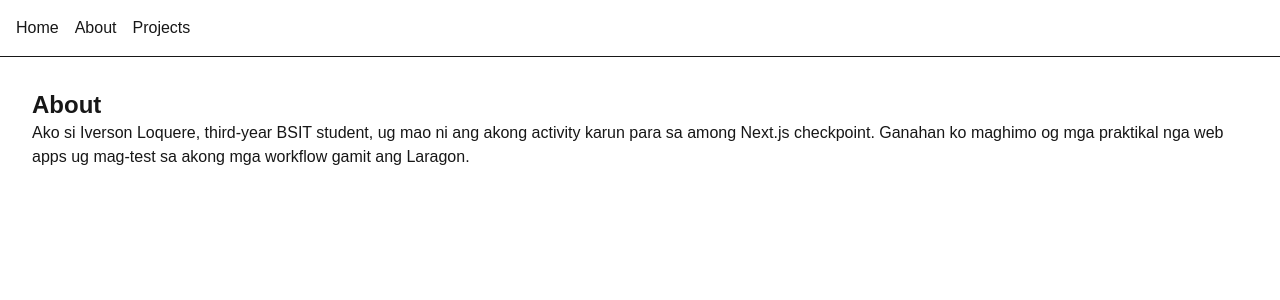
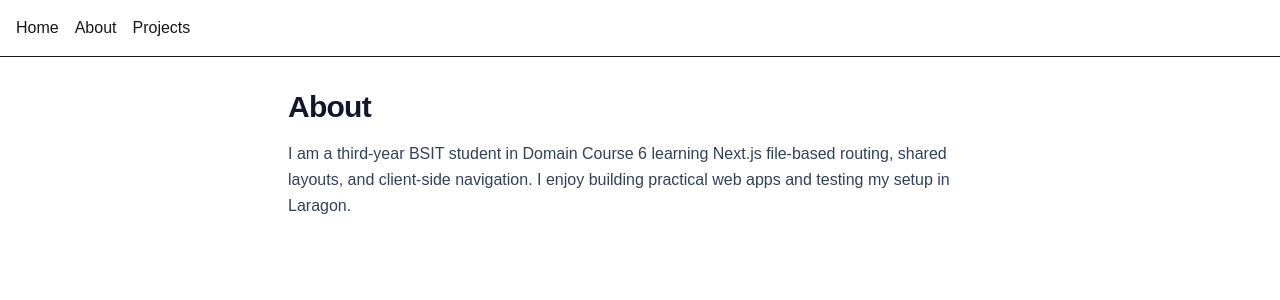
Before and after one commit to vrsnzz19-glitch/MY-ACTIVITY-WEDNESDAY, a Next.js app: page /about in a window 1280 px wide. Shown: the top 300 px of the page. Built offline with nearby package versions, Linux system fonts and the light colour scheme.

Commit message:
Add about page

```diff
--- a/app/about/page.tsx
+++ b/app/about/page.tsx
@@ -1,9 +1,10 @@
+// app/about/page.tsx
 export default function AboutPage() {
   return (
-    <main className="p-8">
-      <h1 className="text-2xl font-bold">About</h1>
-      <p>
-        Ako si Iverson Loquere, third-year BSIT student, ug mao ni ang akong activity karun para sa among Next.js checkpoint. Ganahan ko maghimo og mga praktikal nga web apps ug mag-test sa akong mga workflow gamit ang Laragon.
+    <main className="mx-auto max-w-3xl p-8">
+      <h1 className="text-3xl font-bold tracking-tight text-slate-900">About</h1>
+      <p className="mt-4 leading-relaxed text-slate-700">
+        I am a third-year BSIT student in Domain Course 6 learning Next.js file-based routing, shared layouts, and client-side navigation. I enjoy building practical web apps and testing my setup in Laragon.
       </p>
     </main>
   );
```
